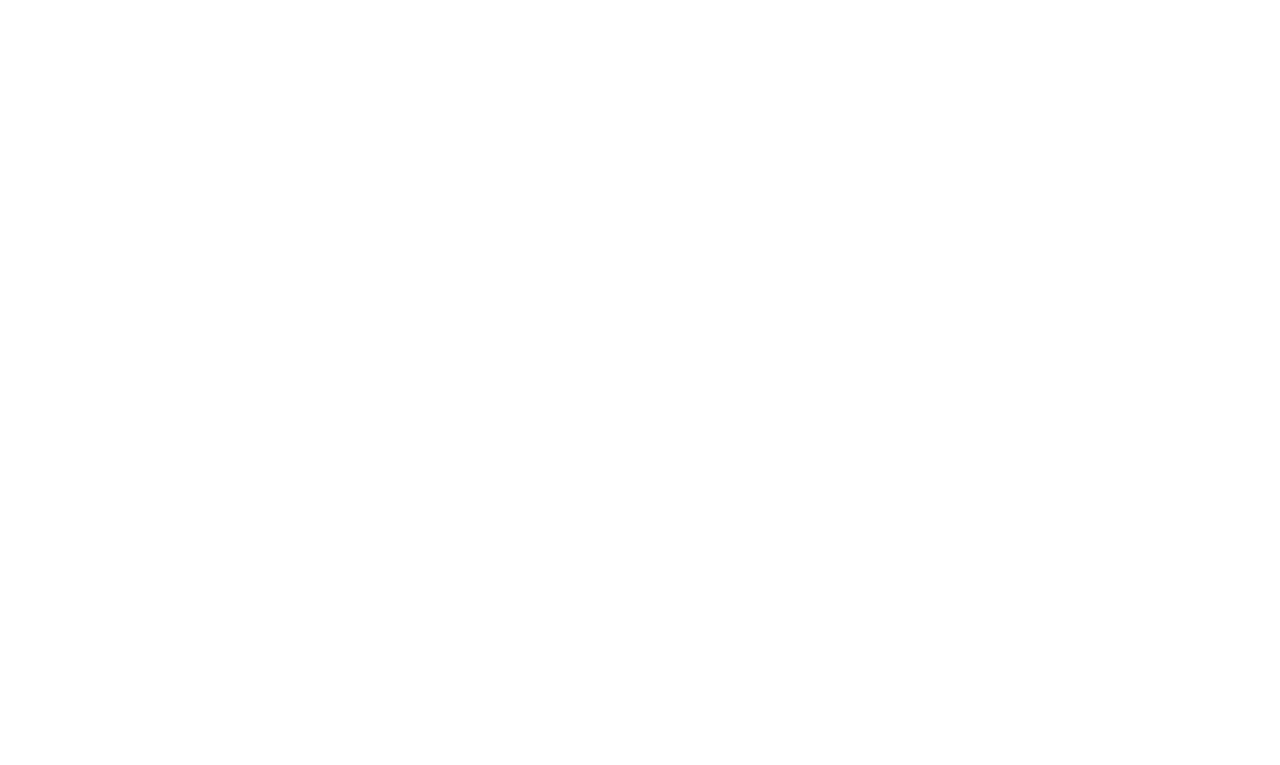
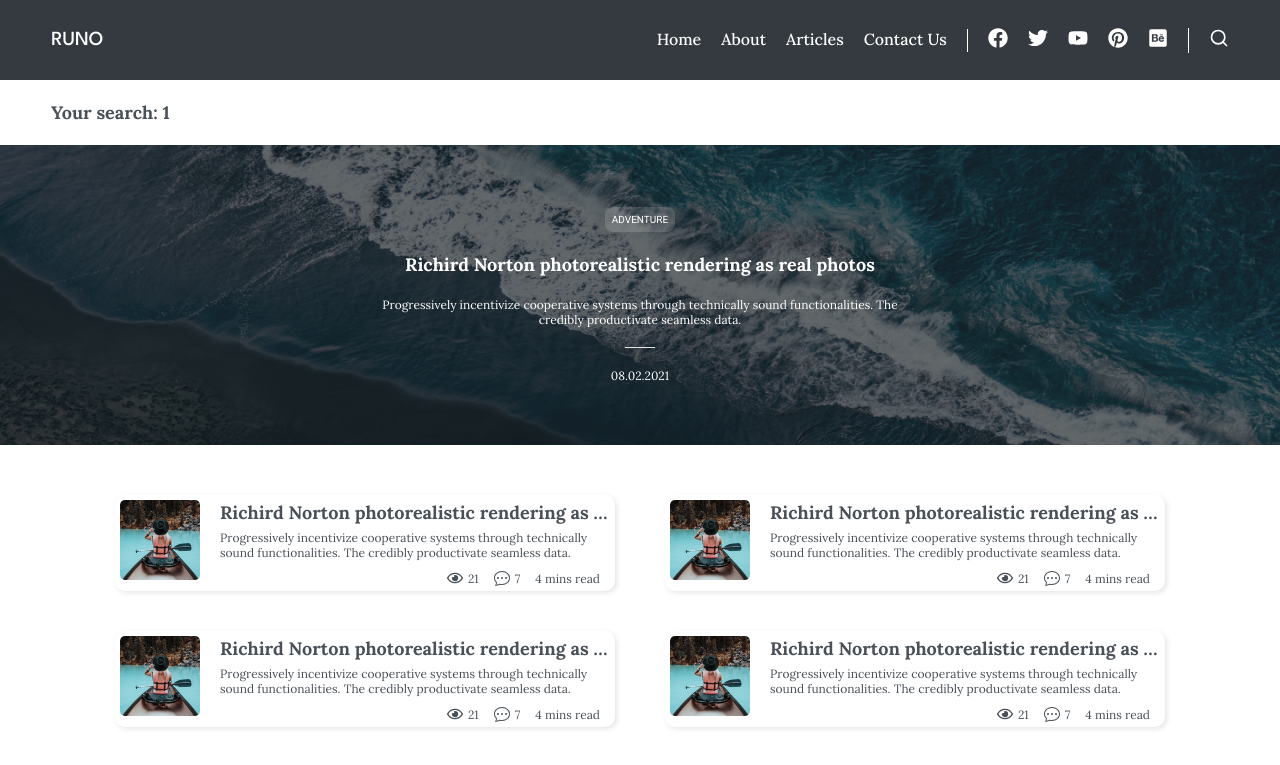
Before and after one commit to upgraded57/runo, a React (Vite) app: page /search/1 in a window 1280 px wide. Before the commit this address had no page. Shown: the top 765 px of the page. Built offline with nearby package versions, Linux system fonts and the light colour scheme.

Commit message:
Added search result page

```diff
--- a/src/App.jsx
+++ b/src/App.jsx
@@ -1,6 +1,7 @@
 import { BrowserRouter, Route, Routes } from "react-router-dom";
 import Home from "./pages/home/Home";
 import Blog from "./pages/blog/Blog";
+import Search from "./pages/search/Search";
 
 function App() {
   return (
@@ -9,6 +10,7 @@
         <Routes>
           <Route path="/" element={<Home />} />
           <Route path="/articles/:id/" element={<Blog />} />
+          <Route path="/search/:query/" element={<Search />} />
         </Routes>
       </BrowserRouter>
     </>
--- a/src/components/author/Author.jsx
+++ b/src/components/author/Author.jsx
@@ -13,7 +13,7 @@
     <div className="author">
       <div className="author-left">
         <div className="author-img">
-          <img src={authorImg} alt="" />
+          <img src={authorImg} alt="" loading="lazy" />
         </div>
         <span>
           <p className="text-bold">By Jennifer Lawrence</p>
--- a/src/components/blogCard/BlogCard.jsx
+++ b/src/components/blogCard/BlogCard.jsx
@@ -92,7 +92,7 @@
             {blogs.map((blog) => (
               <div className="blogCard" key={blog.idx}>
                 <div className="cover">
-                  <img src={blog.coverImg} alt="" />
+                  <img src={blog.coverImg} alt="" loading="lazy" />
                   <div className="shade"></div>
                   <div className="pill">{blog.tag}</div>
                 </div>
@@ -108,12 +108,34 @@
       return (
         <div className="related">
           <div className="container">
-            <h2 className="h-200">Related Post</h2>
+            <h2 className="h-200">Related Posts</h2>
             <div className="flex">
               {blogs.slice(0, 4).map((blog) => (
                 <div className="blogCard" key={blog.idx}>
                   <div className="cover">
-                    <img src={blog.coverImg} alt="" />
+                    <img src={blog.coverImg} alt="" loading="lazy" />
+                    <div className="shade"></div>
+                    <div className="pill">{blog.tag}</div>
+                  </div>
+                  <p className="text-body">{blog.date}</p>
+                  <h2 className="h-200">{blog.headline}</h2>
+                  <p className="text-body">{blog.desc}</p>
+                </div>
+              ))}
+            </div>
+          </div>
+        </div>
+      );
+    case "recent-post":
+      return (
+        <div className="related">
+          <div className="container">
+            <h2 className="h-200">Recent Posts</h2>
+            <div className="flex">
+              {blogs.slice(0, 4).map((blog) => (
+                <div className="blogCard" key={blog.idx}>
+                  <div className="cover">
+                    <img src={blog.coverImg} alt="" loading="lazy" />
                     <div className="shade"></div>
                     <div className="pill">{blog.tag}</div>
                   </div>
--- a/src/components/header/Header.jsx
+++ b/src/components/header/Header.jsx
@@ -1,4 +1,4 @@
-import { NavLink, Link } from "react-router-dom";
+import { NavLink, Link, useNavigate } from "react-router-dom";
 import "./header.css";
 
 import {
@@ -14,14 +14,28 @@
 import { GoQuestion } from "react-icons/go";
 import { HiOutlineDocumentDuplicate } from "react-icons/hi2";
 import { SlEarphones } from "react-icons/sl";
+import { useEffect, useState } from "react";
 
-export default function Header() {
+export default function Header({ withPadding }) {
+  const navigate = useNavigate();
   const toggleSidebar = () => {
     document.querySelector(".nav-mobile").classList.toggle("active");
   };
+
+  const [searchQuery, setSearchQuery] = useState("");
+
+  const search = (e) => {
+    e.preventDefault();
+    navigate(`/search/${searchQuery}`);
+  };
+
   return (
     <>
-      <header>
+      <header
+        style={{
+          backgroundColor: withPadding ? "#343a40" : "",
+        }}
+      >
         <div className="logo">
           <Link to="/">RUNO</Link>
         </div>
@@ -134,14 +148,19 @@
         </div>
 
         <div className="search-box">
-          <form>
+          <form onSubmit={search}>
             <div className="icon">
               <FiSearch />
             </div>
-            <input type="text" placeholder="Search..." />
+            <input
+              type="text"
+              placeholder="Search..."
+              onChange={(e) => setSearchQuery(e.target.value)}
+            />
           </form>
         </div>
       </header>
+      {withPadding && <div className="headerPadding"></div>}
     </>
   );
 }
--- a/src/components/header/header.css
+++ b/src/components/header/header.css
@@ -8,6 +8,7 @@
   position: absolute;
   top: 0;
   inset: 0;
+  z-index: 999;
 }
 
 header .logo {
@@ -75,11 +76,13 @@
 /* mobile */
 .nav-mobile {
   position: absolute;
-  top: 80px;
+  top: 90px;
   opacity: 0;
   background: white;
   display: none;
   flex-direction: column;
+  border: 1px solid #343a4020;
+  box-shadow: 2px 5px 10px #343a4020;
   gap: 5px;
   padding: 10px;
   border-radius: 10px;
@@ -87,6 +90,7 @@
   transform: scaleY(0);
   transform-origin: top;
   transition: 0.3s;
+  z-index: 1000;
 }
 
 .nav-mobile.active {
@@ -205,3 +209,8 @@
   border: none;
   font-family: inherit;
 }
+
+.headerPadding {
+  width: 100%;
+  height: 80px;
+}
--- a/src/components/hero/Hero.jsx
+++ b/src/components/hero/Hero.jsx
@@ -54,7 +54,7 @@
             {heroData?.map((data) => (
               <div className="hero-screen" key={data.idx}>
                 <div className="cover-img">
-                  <img src={data.coverImg} alt="Cover Photo" />
+                  <img src={data.coverImg} alt="Cover Photo" loading="lazy" />
                 </div>
 
                 <div className="hero__content">
@@ -85,7 +85,7 @@
       return (
         <div className="hero single">
           <div className="cover-img">
-            <img src={heroData[0].coverImg} alt="Cover Photo" />
+            <img src={heroData[0].coverImg} alt="Cover Photo" loading="lazy" />
           </div>
 
           <div className="hero__content">
--- /dev/null
+++ b/src/components/list/List.jsx
@@ -0,0 +1,37 @@
+import "./list.css";
+import listImg from "../../assets/blog Image.png";
+import { useNavigate } from "react-router-dom";
+import { FaRegEye } from "react-icons/fa";
+import { BsChatDots } from "react-icons/bs";
+
+export default function List() {
+  const navigate = useNavigate();
+  return (
+    <div className="list" onClick={() => navigate("/articles/sgsg")}>
+      <div className="list_img">
+        <img src={listImg} alt="" />
+      </div>
+
+      <div className="list_content">
+        <h2 className="h-200">
+          Richird Norton photorealistic rendering as real photos
+        </h2>
+        <p className="text-body">
+          Progressively incentivize cooperative systems through technically
+          sound functionalities. The credibly productivate seamless data.
+        </p>
+        <div className="views">
+          <span>
+            <FaRegEye />
+            <p className="text-body">21</p>
+          </span>
+          <span>
+            <BsChatDots />
+            <p className="text-body">7</p>
+          </span>
+          <p className="text-body">4 mins read</p>
+        </div>
+      </div>
+    </div>
+  );
+}
--- /dev/null
+++ b/src/components/list/list.css
@@ -0,0 +1,63 @@
+.list {
+  display: flex;
+  align-items: flex-start;
+  gap: 20px;
+  margin-bottom: 20px;
+  width: min(500px, 100%);
+  border-radius: 10px;
+  padding: 5px;
+  box-shadow: 2px 2px 5px #343a4020;
+  cursor: pointer;
+  transition: 0.2s;
+}
+
+.list:hover {
+  transform: translate(3px, -3px);
+  box-shadow: 2px 5px 5px #343a4030;
+}
+
+.list .list_img {
+  width: 80px;
+  height: 80px;
+  min-width: 80px;
+  min-height: 80px;
+  overflow: hidden;
+  border-radius: 5px;
+}
+
+.list .list_img img {
+  width: 100%;
+  height: 100%;
+  object-fit: cover;
+}
+
+.list .list_content {
+  overflow: hidden;
+}
+
+.list .list_content h2 {
+  overflow: hidden;
+  white-space: nowrap;
+  text-overflow: ellipsis;
+  padding-bottom: 5px;
+}
+
+.list .list_content .views {
+  display: flex;
+  align-items: center;
+  gap: 5px;
+  float: right;
+  padding-right: 10px;
+  padding-top: 10px;
+}
+
+.list .list_content .views span {
+  display: flex;
+  align-items: center;
+  gap: 5px;
+  margin-right: 10px;
+}
+
+.list .list_content .views span:last-child {
+  margin-right: 0;
+}
--- a/src/components/subhero/Subhero.jsx
+++ b/src/components/subhero/Subhero.jsx
@@ -2,15 +2,15 @@
 import heroImg1 from "../../assets/hero5.png";
 import bar from "../../assets/bar.png";
 
-export const Subhero = () => {
+export const Subhero = ({ small }) => {
   return (
-    <div className="subhero">
+    <div className="subhero" style={{ height: small ? "300px" : "" }}>
       <div className="subhero-cover">
         <img src={heroImg1} alt="" />
       </div>
       <div className="subhero-content">
         <div className="pill">adventure</div>
-        <h1 className="h-300">
+        <h1 className={small ? "h-200" : "h-300"}>
           Richird Norton photorealistic rendering as real photos
         </h1>
         <p className="text-body">
--- /dev/null
+++ b/src/pages/search/Search.jsx
@@ -0,0 +1,41 @@
+import { useParams } from "react-router-dom";
+import "./search.css";
+import Header from "./../../components/header/Header";
+import { BlogCard } from "../../components/blogCard/BlogCard";
+import { Subhero } from "./../../components/subhero/Subhero";
+import List from "./../../components/list/List";
+import Footer from "./../../components/footer/Footer";
+
+export default function Search() {
+  const { query } = useParams();
+  return (
+    <>
+      <Header withPadding />
+      <div className="query">
+        <h2 className="h-200">Your search: {query}</h2>
+        <Subhero small />
+        <div className="query_lists">
+          <List />
+          <List />
+          <List />
+          <List />
+        </div>
+        <Subhero small />
+        <div className="query_lists">
+          <List />
+          <List />
+          <List />
+          <List />
+        </div>
+        <Subhero small />
+        <div className="query_lists">
+          <List />
+          <List />
+          <List />
+        </div>
+      </div>
+      <BlogCard type="recent-post" />
+      <Footer />
+    </>
+  );
+}
--- /dev/null
+++ b/src/pages/search/search.css
@@ -0,0 +1,16 @@
+.query > h2 {
+  padding: 20px 4vw !important;
+  position: sticky;
+  top: 0;
+  background: white;
+  z-index: 20;
+}
+
+.query_lists {
+  margin-top: 30px;
+  padding: 20px 4vw;
+  display: flex;
+  flex-wrap: wrap;
+  gap: 20px 50px;
+  justify-content: center;
+}
```
